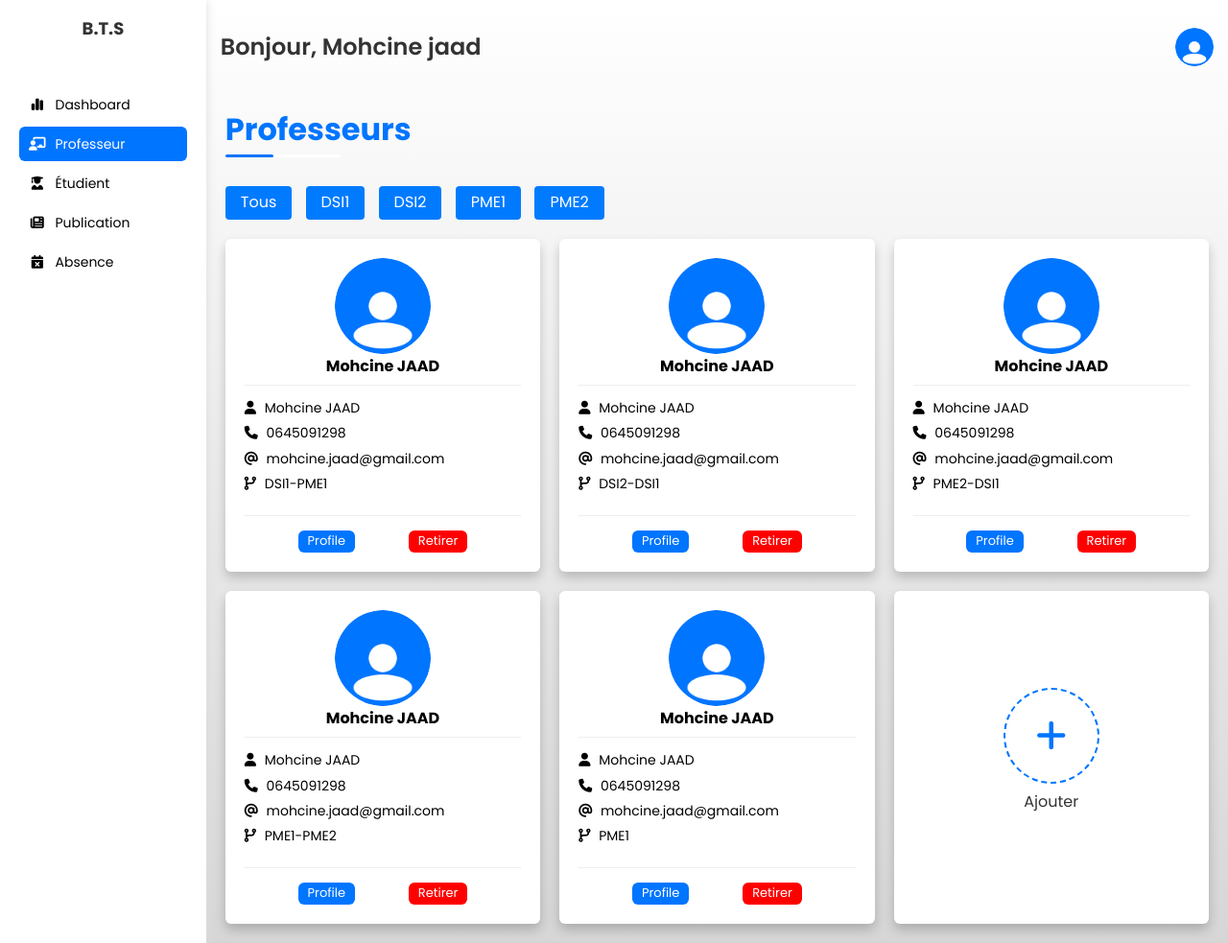
After one commit to MohcineJAAD/PFE, a PHP site: page /assets/admin/opProfesseur.php in a window 1280 px wide. The commit adds this page. Shown: the whole page at 96% size. Run offline with PHP 8.4, Linux system fonts and the light colour scheme.

Commit message:
implementation of page opProfesseur and opEtudient of Dashboard admin

```diff
--- a/assets/admin/header.php
+++ b/assets/admin/header.php
@@ -28,3 +28,19 @@
         </ul>
     </div>
 </div>
+<script>
+    document.addEventListener("DOMContentLoaded", function() {
+        const avatar = document.getElementById("avatar");
+        const dropMenu = document.getElementById("dropMenu");
+
+        avatar.addEventListener("click", function(event) {
+            event.stopPropagation();
+            dropMenu.classList.toggle("drop-menu-Active");
+        });
+
+        document.addEventListener("click", function(event) {
+            if (!dropMenu.contains(event.target) && !avatar.contains(event.target))
+                dropMenu.classList.remove("drop-menu-Active");
+        });
+    });
+</script>
--- /dev/null
+++ b/assets/admin/opProfesseur.php
@@ -0,0 +1,215 @@
+<!DOCTYPE html>
+<html lang="en">
+
+<head>
+    <meta charset="UTF-8">
+    <meta name="viewport" content="width=device-width, initial-scale=1.0">
+    <link rel="stylesheet" href="../css/framework.css">
+    <link rel="stylesheet" href="../css/dashbord.css">
+    <link rel="stylesheet" href="../css/normalize.css" />
+    <link rel="stylesheet" href="../css/all.min.css" />
+    <link rel="preconnect" href="https://fonts.googleapis.com">
+    <link rel="preconnect" href="https://fonts.gstatic.com" crossorigin>
+    <link href="https://fonts.googleapis.com/css2?family=Poppins:ital,wght@0,100;0,200;0,300;0,400;0,500;0,600;0,700;0,800;0,900&family=Work+Sans:ital,wght@0,100;0,200;0,300;0,400;0,500;0,600;0,700;0,800;0,900&display=swap" rel="stylesheet" />
+    <title>Professeur</title>
+</head>
+
+<div class="page d-flex">
+    <?php require 'sidebar.php'; ?>
+    <div class="content w-full">
+        <?php require 'header.php'; ?>
+        <h1 class="p-relative">Professeurs</h1>
+        <div class="branch-filter m-20">
+            <button class="btn-shape bg-c-60 color-fff" data-branch="all">Tous</button>
+            <button class="btn-shape bg-c-60 color-fff" data-branch="DSI1">DSI1</button>
+            <button class="btn-shape bg-c-60 color-fff" data-branch="DSI2">DSI2</button>
+            <button class="btn-shape bg-c-60 color-fff" data-branch="PME1">PME1</button>
+            <button class="btn-shape bg-c-60 color-fff" data-branch="PME2">PME2</button>
+        </div>
+        <div class="personne-page d-grid m-20 gap-20">
+            <div class="personne bg-fff rad-6 p-20 p-relative" data-branch="DSI1-PME1">
+                <div class="txt-c">
+                    <img class="rad-half w-100 h-100" src="../imgs/default_avatar.png" alt="Prof Image">
+                    <h4 class="m-0">Mohcine JAAD</h4>
+                </div>
+                <div class="info fs-14 p-relative">
+                    <div class="mb-10">
+                        <i class="fa-solid fa-user"></i>
+                        <span>Mohcine JAAD</span>
+                    </div>
+                    <div class="mb-10">
+                        <i class="fa-solid fa-phone"></i>
+                        <span>0645091298</span>
+                    </div>
+                    <div class="mb-10">
+                        <i class="fa-solid fa-at"></i>
+                        <span>mohcine.jaad@gmail.com</span>
+                    </div>
+                    <div class="mb-10">
+                        <i class="fa-solid fa-code-branch"></i>
+                        <span>DSI1-PME1</span>
+                    </div>
+                </div>
+                <div class="action evenly-flex fs-13">
+                    <a href="profile-prof.php" class="color-fff bg-c-60 btn-shape">Profile</a>
+                    <a href="delete-prof.php" class="color-fff bg-f00 btn-shape">Retirer</a>
+                </div>
+
+            </div>
+            <div class="personne bg-fff rad-6 p-20 p-relative" data-branch="DSI2-DSI1">
+                <div class="txt-c">
+                    <img class="rad-half w-100 h-100" src="../imgs/default_avatar.png" alt="Prof Image">
+                    <h4 class="m-0">Mohcine JAAD</h4>
+                </div>
+                <div class="info fs-14 p-relative">
+                    <div class="mb-10">
+                        <i class="fa-solid fa-user"></i>
+                        <span>Mohcine JAAD</span>
+                    </div>
+                    <div class="mb-10">
+                        <i class="fa-solid fa-phone"></i>
+                        <span>0645091298</span>
+                    </div>
+                    <div class="mb-10">
+                        <i class="fa-solid fa-at"></i>
+                        <span>mohcine.jaad@gmail.com</span>
+                    </div>
+                    <div class="mb-10">
+                        <i class="fa-solid fa-code-branch"></i>
+                        <span>DSI2-DSI1</span>
+                    </div>
+                </div>
+                <div class="action evenly-flex fs-13">
+                    <a href="profile-prof.php" class="color-fff bg-c-60 btn-shape">Profile</a>
+                    <a href="delete-prof.php" class="color-fff bg-f00 btn-shape">Retirer</a>
+                </div>
+
+            </div>
+            <div class="personne bg-fff rad-6 p-20 p-relative" data-branch="PME2-DSI1">
+                <div class="txt-c">
+                    <img class="rad-half w-100 h-100" src="../imgs/default_avatar.png" alt="Prof Image">
+                    <h4 class="m-0">Mohcine JAAD</h4>
+                </div>
+                <div class="info fs-14 p-relative">
+                    <div class="mb-10">
+                        <i class="fa-solid fa-user"></i>
+                        <span>Mohcine JAAD</span>
+                    </div>
+                    <div class="mb-10">
+                        <i class="fa-solid fa-phone"></i>
+                        <span>0645091298</span>
+                    </div>
+                    <div class="mb-10">
+                        <i class="fa-solid fa-at"></i>
+                        <span>mohcine.jaad@gmail.com</span>
+                    </div>
+                    <div class="mb-10">
+                        <i class="fa-solid fa-code-branch"></i>
+                        <span>PME2-DSI1</span>
+                    </div>
+                </div>
+                <div class="action evenly-flex fs-13">
+                    <a href="profile-prof.php" class="color-fff bg-c-60 btn-shape">Profile</a>
+                    <a href="delete-prof.php" class="color-fff bg-f00 btn-shape">Retirer</a>
+                </div>
+            </div>
+            <div class="personne bg-fff rad-6 p-20 p-relative" data-branch="PME1-PME2">
+                <div class="txt-c">
+                    <img class="rad-half w-100 h-100" src="../imgs/default_avatar.png" alt="Prof Image">
+                    <h4 class="m-0">Mohcine JAAD</h4>
+                </div>
+                <div class="info fs-14 p-relative">
+                    <div class="mb-10">
+                        <i class="fa-solid fa-user"></i>
+                        <span>Mohcine JAAD</span>
+                    </div>
+                    <div class="mb-10">
+                        <i class="fa-solid fa-phone"></i>
+                        <span>0645091298</span>
+                    </div>
+                    <div class="mb-10">
+                        <i class="fa-solid fa-at"></i>
+                        <span>mohcine.jaad@gmail.com</span>
+                    </div>
+                    <div class="mb-10">
+                        <i class="fa-solid fa-code-branch"></i>
+                        <span>PME1-PME2</span>
+                    </div>
+                </div>
+                <div class="action evenly-flex fs-13">
+                    <a href="profile-prof.php" class="color-fff bg-c-60 btn-shape">Profile</a>
+                    <a href="delete-prof.php" class="color-fff bg-f00 btn-shape">Retirer</a>
+                </div>
+
+            </div>
+            <div class="personne bg-fff rad-6 p-20 p-relative" data-branch="PME1">
+                <div class="txt-c">
+                    <img class="rad-half w-100 h-100" src="../imgs/default_avatar.png" alt="Prof Image">
+                    <h4 class="m-0">Mohcine JAAD</h4>
+                </div>
+                <div class="info fs-14 p-relative">
+                    <div class="mb-10">
+                        <i class="fa-solid fa-user"></i>
+                        <span>Mohcine JAAD</span>
+                    </div>
+                    <div class="mb-10">
+                        <i class="fa-solid fa-phone"></i>
+                        <span>0645091298</span>
+                    </div>
+                    <div class="mb-10">
+                        <i class="fa-solid fa-at"></i>
+                        <span>mohcine.jaad@gmail.com</span>
+                    </div>
+                    <div class="mb-10">
+                        <i class="fa-solid fa-code-branch"></i>
+                        <span>PME1</span>
+                    </div>
+                </div>
+                <div class="action evenly-flex fs-13">
+                    <a href="profile-prof.php" class="color-fff bg-c-60 btn-shape">Profile</a>
+                    <a href="delete-prof.php" class="color-fff bg-f00 btn-shape">Retirer</a>
+                </div>
+            </div>
+            <div class="personne bg-fff rad-6 p-20 p-relative">
+                <a href="add-prof.php">
+                    <div class="add-card rad-6 p-20 p-relative txt-c">
+                        <div class="add-content">
+                            <div class="circle-dashed">
+                                <i class="fa-solid fa-plus"></i>
+                            </div>
+                            <p class="mt-10 color-fff color-333">Ajouter</p>
+                        </div>
+                    </div>
+                </a>
+            </div>
+
+        </div>
+    </div>
+</div>
+<script>
+    const filterButtons = document.querySelectorAll('.branch-filter button');
+    const profCards = document.querySelectorAll('.personne');
+
+    filterButtons.forEach(button => {
+        button.addEventListener('click', () => {
+            const branch = button.getAttribute('data-branch');
+
+            profCards.forEach(card => {
+                const branches = card.getAttribute('data-branch') ? card.getAttribute('data-branch').split('-') : [];
+                if (branch === 'all') {
+                    card.classList.remove('hidden');
+                } else if (branches.includes(branch)) {
+                    card.classList.remove('hidden');
+                } else {
+                    card.classList.add('hidden');
+                }
+            });
+        });
+    });
+</script>
+
+<body>
+
+</body>
+
+</html>
--- a/assets/admin/sidebar.php
+++ b/assets/admin/sidebar.php
@@ -11,25 +11,25 @@
             </a>
         </li>
         <li>
-            <a href="index.php" class="<?php echo $current_page == 'opProfesseur.php' ? 'active' : ''; ?> d-flex align-c fs-14 color-000 rad-6 p-10">
+            <a href="opProfesseur.php" class="<?php echo $current_page == 'opProfesseur.php' ? 'active' : ''; ?> d-flex align-c fs-14 color-000 rad-6 p-10">
                 <i class="fa-solid fa-chalkboard-user fa-fw"></i>
                 <span class="fs-14 ml-10">Professeur</span>
             </a>
         </li>
         <li>
-            <a href="index.php" class="<?php echo $current_page == 'opEtudient.php' ? 'active' : ''; ?> d-flex align-c fs-14 color-000 rad-6 p-10">
+            <a href="opEtudient.php" class="<?php echo $current_page == 'opEtudient.php' ? 'active' : ''; ?> d-flex align-c fs-14 color-000 rad-6 p-10">
                 <i class="fa-solid fa-user-graduate fa-fw"></i>
                 <span class="fs-14 ml-10">Étudient</span>
             </a>
         </li>
         <li>
-            <a href="index.php" class="<?php echo $current_page == 'pub.php' ? 'active' : ''; ?> d-flex align-c fs-14 color-000 rad-6 p-10">
+            <a href="pub.php" class="<?php echo $current_page == 'pub.php' ? 'active' : ''; ?> d-flex align-c fs-14 color-000 rad-6 p-10">
                 <i class="fa-solid fa-newspaper fa-fw"></i>
                 <span class="fs-14 ml-10">Publication</span>
             </a>
         </li>
         <li>
-            <a href="index.php" class="<?php echo $current_page == 'absence.php' ? 'active' : ''; ?> d-flex align-c fs-14 color-000 rad-6 p-10">
+            <a href="absence.php" class="<?php echo $current_page == 'absence.php' ? 'active' : ''; ?> d-flex align-c fs-14 color-000 rad-6 p-10">
                 <i class="fa-solid fa-calendar-xmark fa-fw"></i>
                 <span class="fs-14 ml-10">Absence</span>
             </a>
--- a/assets/css/dashbord.css
+++ b/assets/css/dashbord.css
@@ -222,8 +222,6 @@ h3 {
     box-shadow: 0 12px 24px rgba(0, 0, 0, 0.2);
 }
 .graphBox {
-    /* position: relative; */
-    /* box-shadow: 0 12px 24px rgba(0, 0, 0, 0.2); */
     height: 30rem;
 }
 .statistique p {
@@ -232,3 +230,68 @@ h3 {
     margin-bottom: 20px;
     color: var(--color-10);
 }
+/* End Contant */
+/* personne Contant */
+.personne-page {
+    grid-template-columns: repeat(auto-fill, minmax(300px, 1fr));
+}
+@media (max-width: 767px) {
+    .personne-page {
+        grid-template-columns: minmax(200px, 1fr);
+        margin-left: 10px;
+        margin-right: 10px;
+        gap: 10px;
+    }
+}
+.personne-page .personne {
+    box-shadow: 0 6px 12px rgba(0, 0, 0, 0.2);
+}
+.personne-page .personne .info {
+    border-top: 1px solid #eee;
+    border-bottom: 1px solid #eee;
+    margin: 10px 0 15px 0;
+    padding: 15px 0;
+}
+.personne-page .personne .info i {
+    margin-right: 5px;
+}
+.btn-shape {
+    padding: 4px 10px;
+    border-radius: 6px;
+}
+.personne-page .personne:last-child {
+    display: flex;
+    align-items: center;
+    justify-content: center;
+}
+.add-card .circle-dashed {
+    width: 100px;
+    height: 100px;
+    border: 2px dashed var(--color-60);
+    border-radius: 50%;
+    display: flex;
+    align-items: center;
+    justify-content: center;
+    font-size: 36px;
+    color: var(--color-60);
+}
+.personne {
+    display: block;
+}
+
+.hidden {
+    display: none;
+}
+.branch-filter button {
+    margin-right: 10px;
+    padding: 8px 16px;
+    border: none;
+    border-radius: 4px;
+    background-color: #007bff;
+    color: #fff;
+    cursor: pointer;
+}
+
+.branch-filter button:hover {
+    background-color: #0056b3;
+}
--- a/assets/css/framework.css
+++ b/assets/css/framework.css
@@ -6,7 +6,9 @@
     --color-10-transparent: #3333331a;
     --color-second: #d6d6d6;
     --color-aaa: #aaa;
-    --color-333: #333
+    --color-333: #333;
+    --c-fff: #fff;
+    --c-f00: #f00;
 }
 /* Box */
 .d-flex {
@@ -44,11 +46,14 @@
 .m-20 {
     margin: 20px;
 }
+.mt-0 {
+    margin-top: 0;
+}
+.mt-10 {
+    margin-top: 10px;
+}
 .mt-20 {
     margin-top: 20px;
-}
-.mt-0 {
-    margin-top: 0;
 }
 .ml-10 {
     margin-left: 10px;
@@ -56,14 +61,29 @@
 .mb-5 {
     margin-bottom: 5px;
 }
+.mb-10 {
+    margin-bottom: 10px;
+}
 /* End padding + margin */
 
 /* Color */
 .bg-fff {
-    background-color: #fff;
+    background-color: var(--color-30);
+}
+.bg-c-60 {
+    background-color: var(--color-60);
+}
+.bg-f00 {
+    background-color: var(--c-f00);
 }
 .color-000 {
-    color: #000;
+    color: var(--c-000);
+}
+.color-fff {
+    color: var(--c-fff);
+}
+.color-333 {
+    color: var(--color-10);
 }
 /* End color */
 
@@ -79,6 +99,9 @@
 }
 .fs-14 {
     font-size: 14px;
+}
+.fs-13 {
+    font-size: 13px;
 }
 @media (max-width: 767px) {
     .txt-c-mobile {
@@ -102,13 +125,29 @@
     -ms-border-radius: 10px;
     -o-border-radius: 10px;
 }
+.rad-half {
+    border-radius: 50%;
+    -webkit-border-radius: 50%;
+    -moz-border-radius: 50%;
+    -ms-border-radius: 50%;
+    -o-border-radius: 50%;
+}
 /* End border */
 
 /* Width */
 .w-full {
     width: 100%;
 }
+.w-100 {
+    width: 100px;
+}
 /* End width */
+
+/* height */
+.h-100 {
+    height: 100px;
+}
+/* End height */
 
 /* Components */
 .between-flex {
@@ -116,4 +155,9 @@
     align-items: center;
     justify-content: space-between;
 }
+.evenly-flex {
+    display: flex;
+    align-items: center;
+    justify-content: space-evenly;
+}
 /* End components */
```
Also changed, not shown: assets/admin/index.php (+0 -15 lines), assets/admin/opEtudient.php (added, +209 -0 lines).
